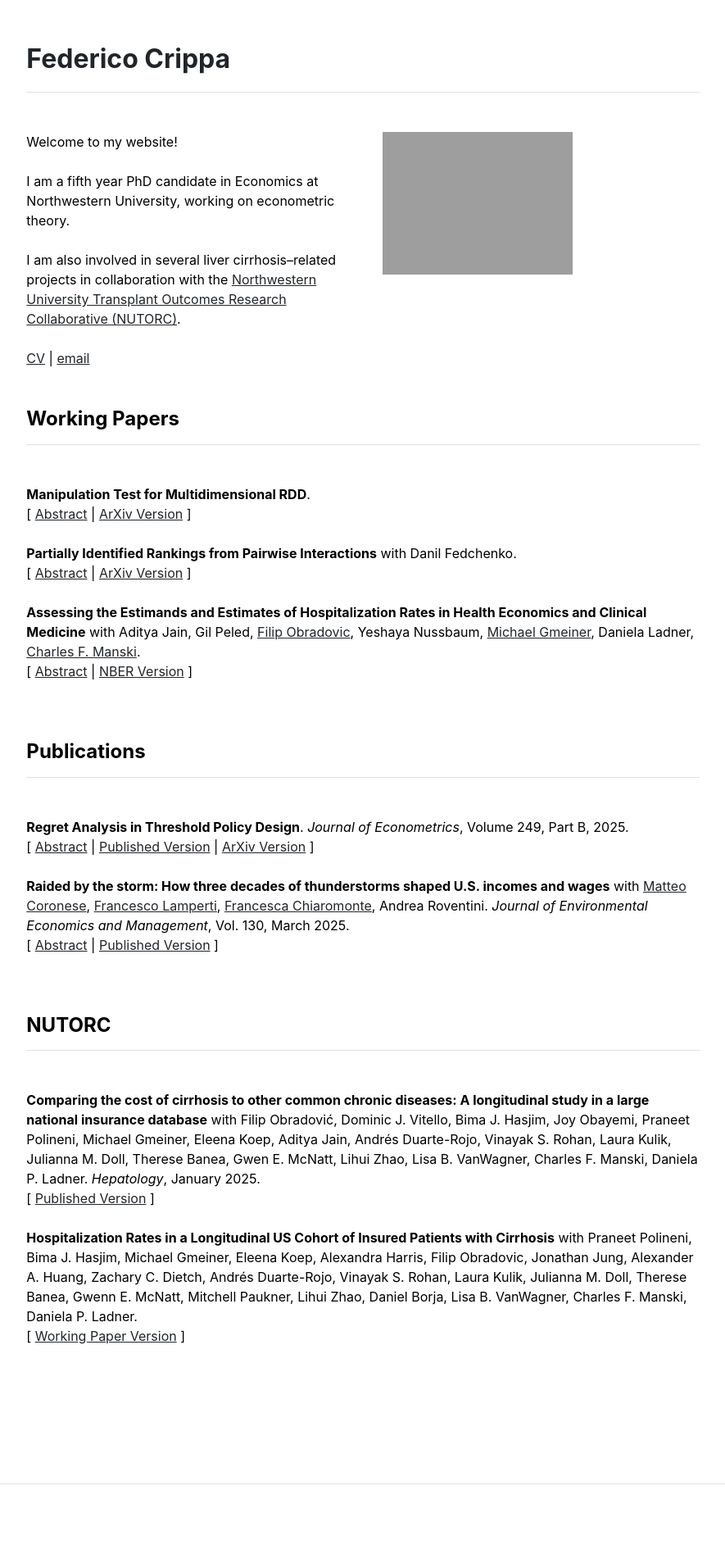
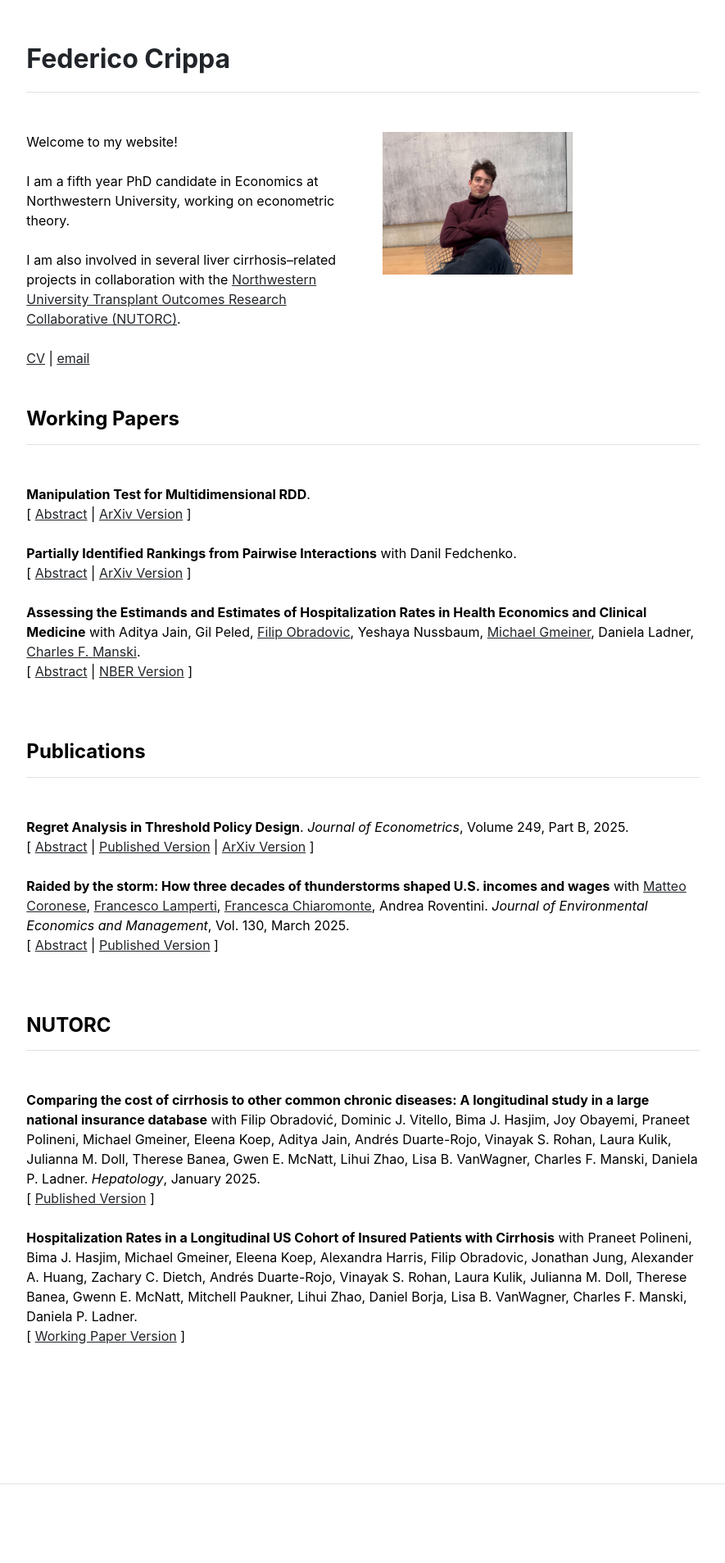
Before and after one commit to fedecrp/fedecrp.github.io, a Jekyll site: the page built from index.md, in a window 1280 px wide. Shown: the whole page at 82% size, without its empty margins (197-1082 px from the left). Built offline with Jekyll 4.4.1, drawn with Linux system fonts in a browser that asks for light colours.

Commit message:
Update home.html

```diff
--- a/_layouts/home.html
+++ b/_layouts/home.html
@@ -13,7 +13,7 @@ layout: default
     <br><a href="https://fedecrp.github.io/assets/fc_cv.pdf" target="_blank">CV</a> | <a href="mailto:federicocrippa2025@u.northwestern.edu">email</a>
   </div>
   <div class="col-md-6">
-    <img src="{{ site.github.url }}/assets/img/photo2.jpg"  width="60%" >
+    <img src="{{ site.github.url }}/assets/img/photo.jpg"  width="60%" >
   </div>
 </div>
 
```
